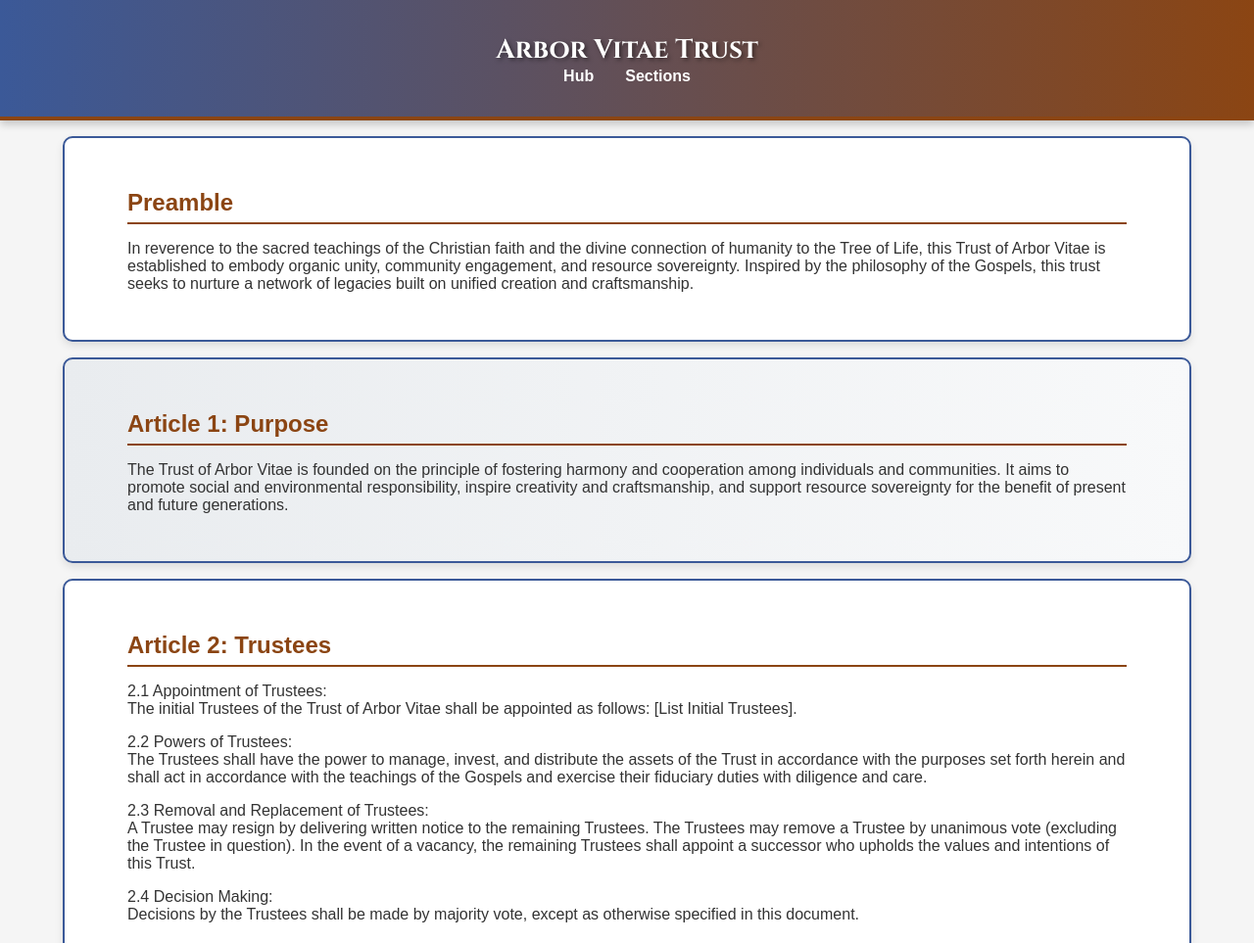
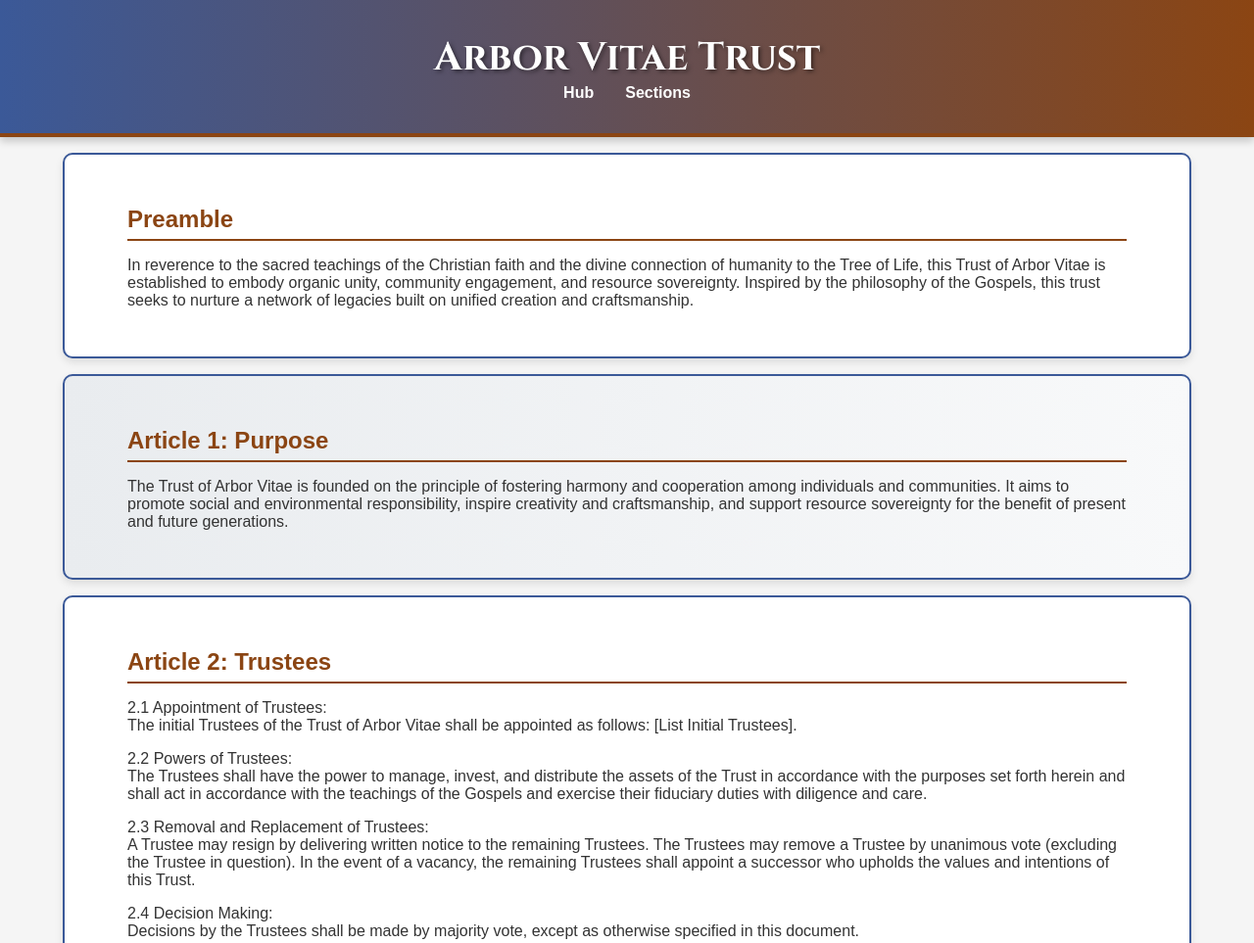
Before and after one commit to ArborVitaeProject/Trust, a website: page index.html in a window 1280 px wide. Shown: the top 963 px of the page at 98% size. Drawn offline with Linux system fonts and the light colour scheme.

Commit message:
header font size up

```diff
--- a/styles.css
+++ b/styles.css
@@ -22,7 +22,7 @@ header {
 
 header h1 {
     font-family: 'Cinzel', serif;
-    font-size: 1.7em;
+    font-size: 2.5em;
     margin: 0;
     text-shadow: 2px 2px 4px rgba(0, 0, 0, 0.5);
 }
```
